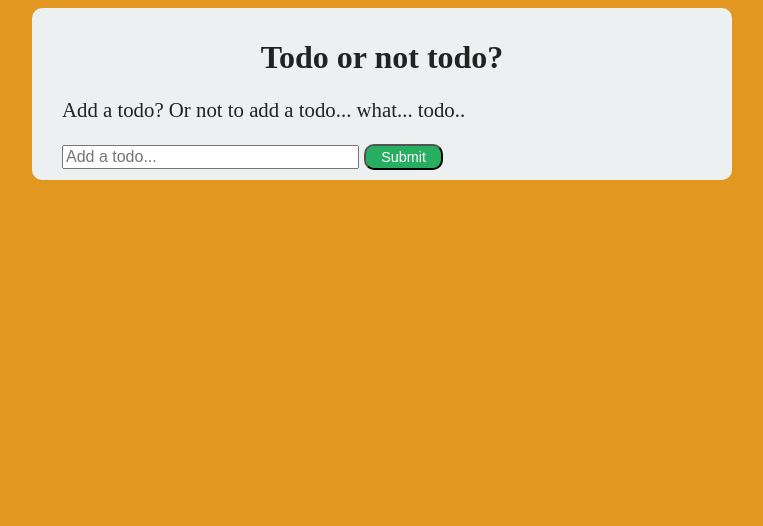
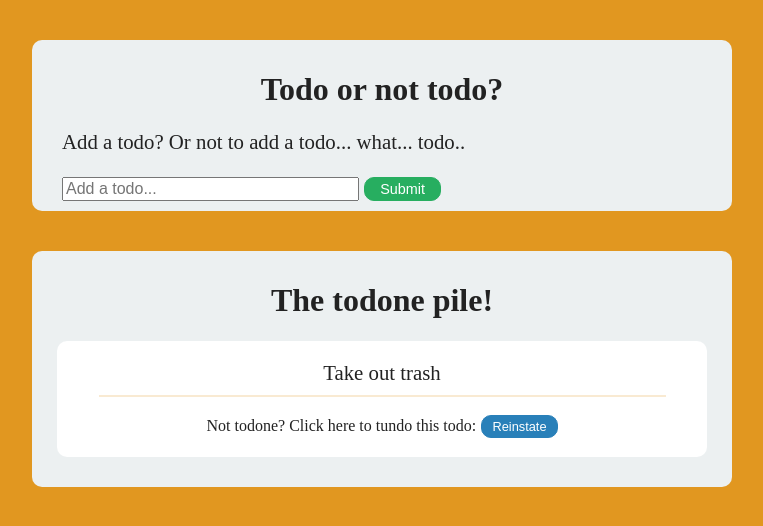
Before and after one commit to ChrisTregaskis/slimTodoApp, a PHP site: page /templates/alltodospage.phtml in a window 1280 px wide. Shown: the top 526 px of the page, without its empty margins (258-1021 px from the left). Run offline with PHP 8.4, Linux system fonts and the light colour scheme; the template is opened without the code that fills it, so the values that code supplies are empty.

Commit message:
created static FE template for todone pile

```diff
--- a/public/css/style.css
+++ b/public/css/style.css
@@ -12,7 +12,7 @@ body {
 
 .container {
     width: 700px;
-    margin: 0 auto;
+    margin: 40px auto;
     background-color: #ecf0f1;
     border-radius: 10px;
     color: #222;
@@ -45,8 +45,13 @@ body {
     text-align: center;
 }
 
+.item-box p {
+    margin: 10px auto;
+}
+
 .btns-container {
     height: 30px;
+    margin: 10px auto;
 }
 
 .btn-box {
@@ -59,29 +64,53 @@ body {
     color: #fff;
     border-radius: 10px;
     padding: 5px 15px;
-    transition: transform 0.4s;
+    transition: background-color 0.4s, color 0.4s;
 }
 
 .btn:hover {
     cursor: pointer;
-    transform: scale(1.1);
-    transition: transform 0.4s;
+    background-color: #fff;
+    color: #222222;
+    transition: background-color 0.4s, color 0.4s;
 }
 
 .add-item-btn {
     font-size: 0.9rem;
     background-color: #27ae60;
     padding: 3px 15px;
+    border: 0.5px solid #27ae60;
 }
 
 .done-item-btn {
     background-color: #27ae60;
+    border: 0.5px solid #27ae60;
 }
 
 .edit-item-btn {
     background-color: #2980b9;
+    border: 0.5px solid #2980b9;
 }
 
 .delete-item-btn {
     background-color: #e74c3c;
+    border: 0.5px solid #e74c3c;
 }
+
+.reinstate-item-btn {
+    background-color: #2980b9;
+    font-size: 0.8rem;
+    padding: 3px 10px;
+    border: 0.5px solid #2980b9;
+}
+
+.item-border {
+    width: 90%;
+    margin: 0 auto;
+    border: 0.5px solid #E19720;
+    opacity: 0.2;
+}
+
+.btn-box-complete p {
+    display: inline-block;
+    font-size: 1rem;
+}
--- a/templates/alltodospage.phtml
+++ b/templates/alltodospage.phtml
@@ -51,5 +51,20 @@
         }
         ?>
     </div>
+    <div class="container">
+        <h1 id="header">The todone pile!</h1>
+            <div class="item-box">
+            <p>Take out trash</p>
+            <div class="item-border"></div>
+            <div class="btns-container">
+                <div class="btn-box-complete">
+                    <p>Not todone? Click here to tundo this todo:</p>
+                    <button id="reinstate-btn" class="btn reinstate-item-btn" name="reinstate-item" data-id="setId">Reinstate</button>
+                </div>
+            </div>
+        </div>
+    </div>
+
+
 </body>
 </html>
```
Also changed, not shown: public/js/completedTodo.js (added).
